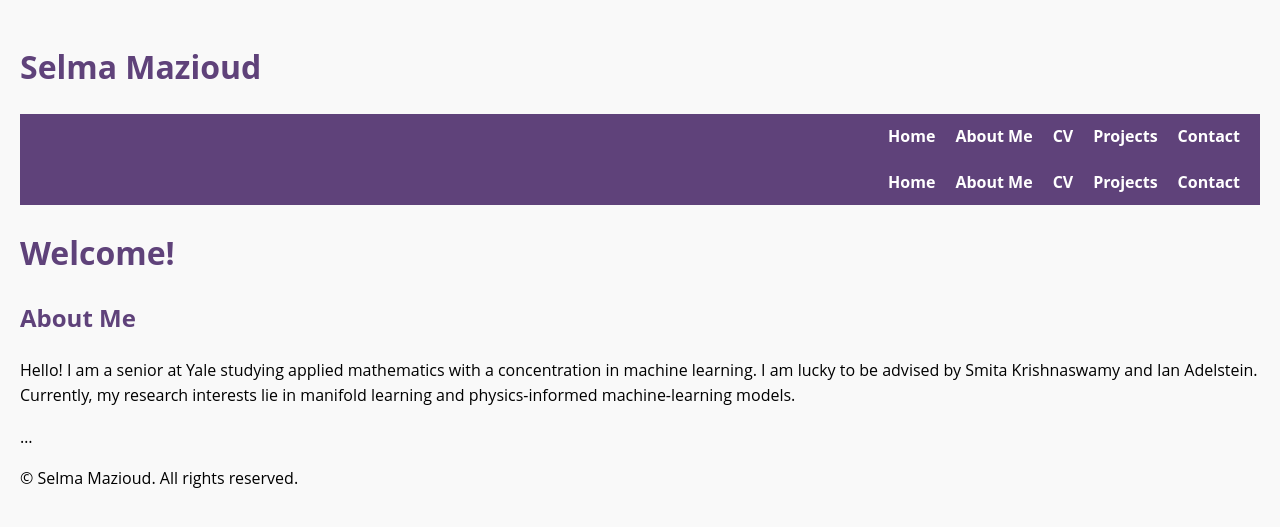
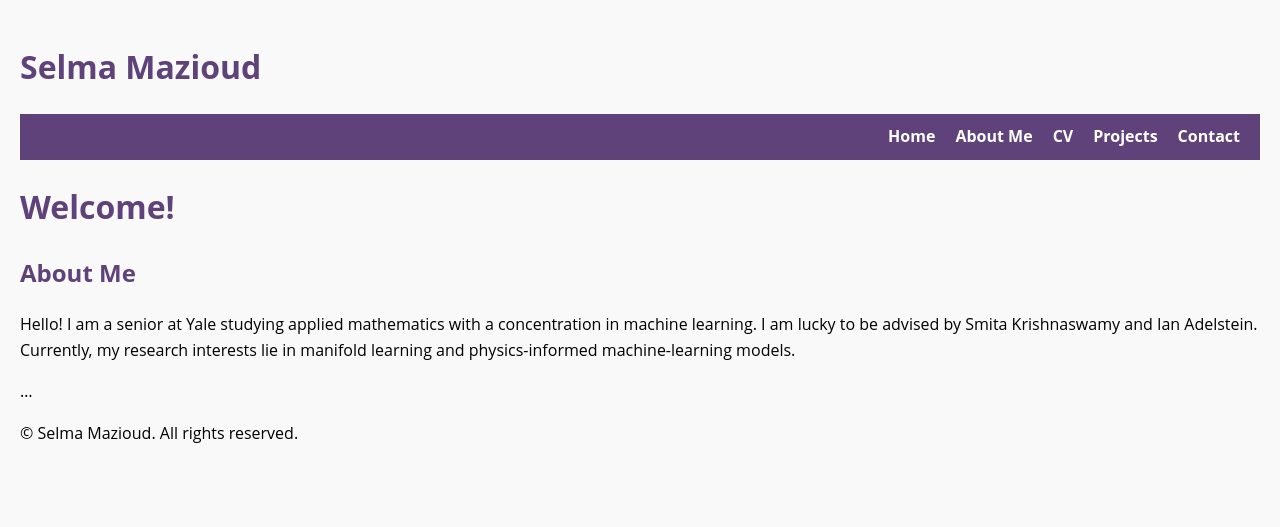
Before and after one commit to selma-m/selma-m.github.io, a Jekyll site: the page built from index.md, in a window 1280 px wide. Shown: the top 527 px of the page. Built offline with Jekyll 4.4.1, drawn with Linux system fonts in a browser that asks for light colours.

Commit message:
Update index.md

```diff
--- a/index.md
+++ b/index.md
@@ -3,16 +3,6 @@ layout: default
 title: Home
 stylesheet: /assets/styles.css
 ---
-
-<nav>
-  <ul>
-    <li><a href="/">Home</a></li>
-    <li><a href="/about/">About Me</a></li>
-    <li><a href="/cv/">CV</a></li>
-    <li><a href="/projects/">Projects</a></li>
-    <li><a href="/contact/">Contact</a></li>
-  </ul>
-</nav>
 
 # Welcome!
 
```
